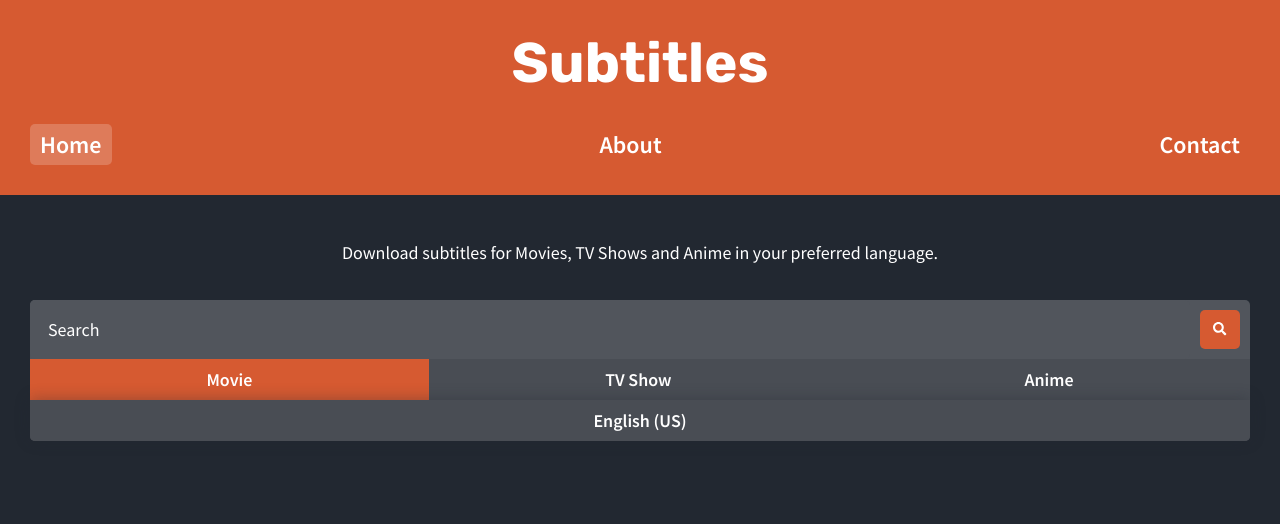
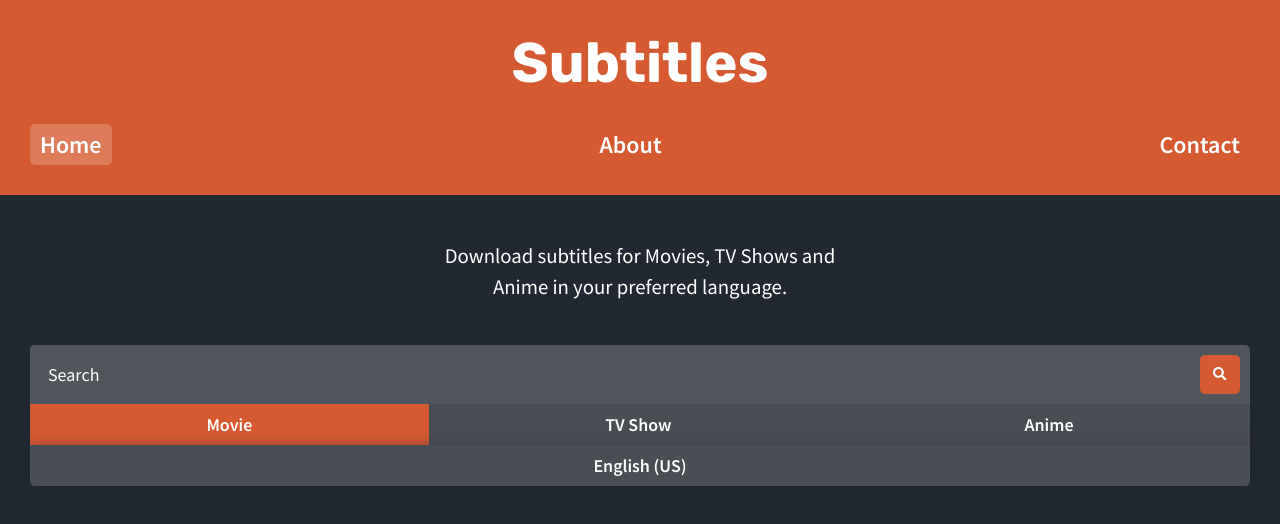
Before and after one commit to iNeedSubs/legacy, a Vue app: page /#/ in a window 1280 px wide. Shown: the top 524 px of the page. Built offline with nearby package versions, Linux system fonts and the light colour scheme.

Commit message:
Add max width and line-height to description

```diff
--- a/src/pages/Home.vue
+++ b/src/pages/Home.vue
@@ -15,8 +15,10 @@ main {
 }
 
 .desc {
-  margin-bottom: 2em;
-  font-size: 18px;
+  margin: 0 auto 2em auto;
+  line-height: 1.5em;
+  font-size: 1.3em;
+  max-width: 40ch;
   text-align: center;
 }
 </style>
```
